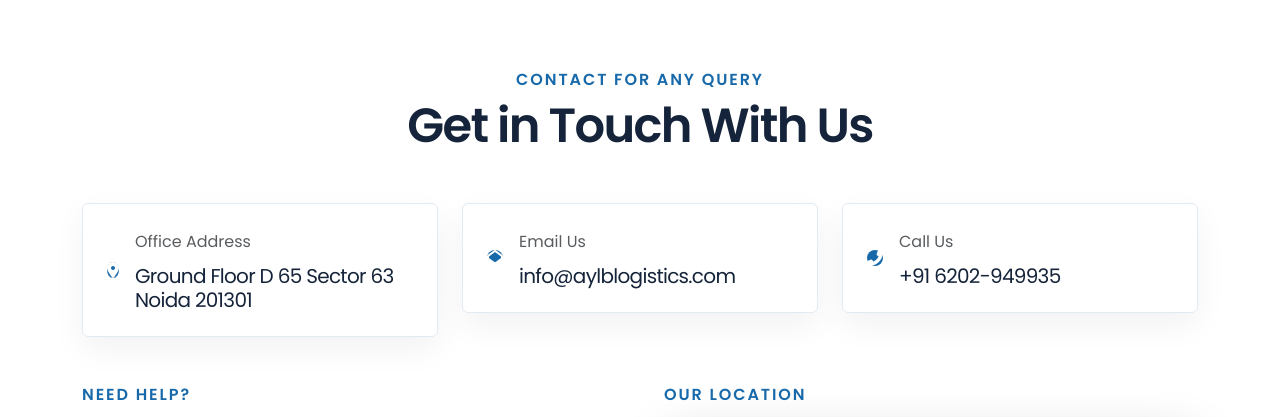
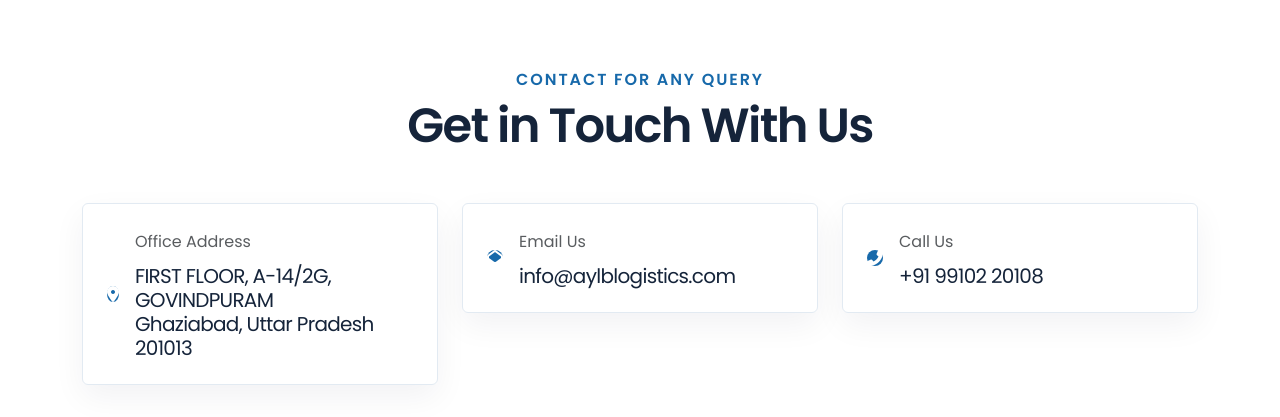
Before and after one commit to shubhsinghsk/AYLB, a FastAPI app: page /contact in a window 1280 px wide. Shown: the part 478-895 px from the top of the page. Run offline with FastAPI, Linux system fonts and the light colour scheme.

Commit message:
updating contact detail

```diff
--- a/AYLB_LOGIS/templates/base.html
+++ b/AYLB_LOGIS/templates/base.html
@@ -93,9 +93,9 @@
             <div class="col-lg-3 col-md-6">
                 <h4 class="footer-title text-light mb-4">Get In Touch</h4>
                 <p class="mb-2 text-white-50"><i class="fa fa-map-marker-alt me-3 text-primary"></i>
-                    Sector 63 Noida 201301
+                    FIRST FLOOR, A-14/2G, GOVINDPURAM, Ghaziabad, Uttar Pradesh 201013
                 </p>
-                <p class="mb-2 text-white-50"><i class="fa fa-phone-alt me-3 text-primary"></i><a class="footer-contact-link" href="tel:+916202949935">+91 6202-949935</a></p>
+                <p class="mb-2 text-white-50"><i class="fa fa-phone-alt me-3 text-primary"></i><a class="footer-contact-link" href="tel:+919910220108">+91 99102 20108</a></p>
                 <p class="mb-2 text-white-50"><i class="fa fa-envelope me-3 text-primary"></i><a class="footer-contact-link" href="mailto:info@aylblogistics.com">info@aylblogistics.com</a></p>
                 <div class="d-flex pt-2">
                     <span class="footer-social-note">Connect with our team by phone or email.</span>
--- a/AYLB_LOGIS/templates/contact.html
+++ b/AYLB_LOGIS/templates/contact.html
@@ -31,7 +31,7 @@
                     </div>
                     <div class="ms-3">
                         <p class="mb-2 text-muted">Office Address</p>
-                        <h5 class="mb-0">Ground Floor D 65 Sector 63 Noida 201301</h5>
+                        <h5 class="mb-0">FIRST FLOOR, A-14/2G, GOVINDPURAM<br>Ghaziabad, Uttar Pradesh 201013</h5>
                     </div>
                 </div>
             </div>
@@ -55,7 +55,7 @@
                     </div>
                     <div class="ms-3">
                         <p class="mb-2 text-muted">Call Us</p>
-                        <h5 class="mb-0"><a class="contact-detail-link" href="tel:+916202949935">+91 6202-949935</a></h5>
+                        <h5 class="mb-0"><a class="contact-detail-link" href="tel:+919910220108">+91 99102 20108</a></h5>
                     </div>
                 </div>
             </div>
@@ -107,7 +107,7 @@
                     <!-- Placeholder iframe for the map. Replace src with your actual Google Maps embed link. -->
                     <iframe
                         class="w-100 h-100"
-                        src="https://www.google.com/maps/embed?pb=!1m18!1m12!1m3!1d3502.138435742111!2d77.37763787593635!3d28.625692683072387!2m3!1f0!2f0!3f0!3m2!1i1024!2i768!4f13.1!3m3!1m2!1s0x390ce510b1066c0d%3A0x8979848555e76313!2sSector%2063%2C%20Noida%2C%20Uttar%20Pradesh!5e0!3m2!1sen!2sin!4v1700000000000!5m2!1sen!2sin"
+                        src="https://www.google.com/maps?q=FIRST%20FLOOR%2C%20A-14%2F2G%2C%20GOVINDPURAM%2C%20Ghaziabad%2C%20Uttar%20Pradesh%20201013&output=embed"
                         frameborder="0"
                         allowfullscreen=""
                         aria-hidden="false"
--- a/AYLB_LOGIS/templates/index.html
+++ b/AYLB_LOGIS/templates/index.html
@@ -34,7 +34,7 @@
                     <i class="fa fa-headphones fa-3x text-primary flex-shrink-0 p-3 bg-light rounded-circle me-3"></i>
                     <div>
                         <h6 class="text-muted mb-1">Call for any query!</h6>
-                        <a href="tel:+916202949935" class="phone-link">+91 6202-949935</a>
+                        <a href="tel:+919910220108" class="phone-link">+91 99102 20108</a>
                     </div>
                 </div>
             </div>
```
